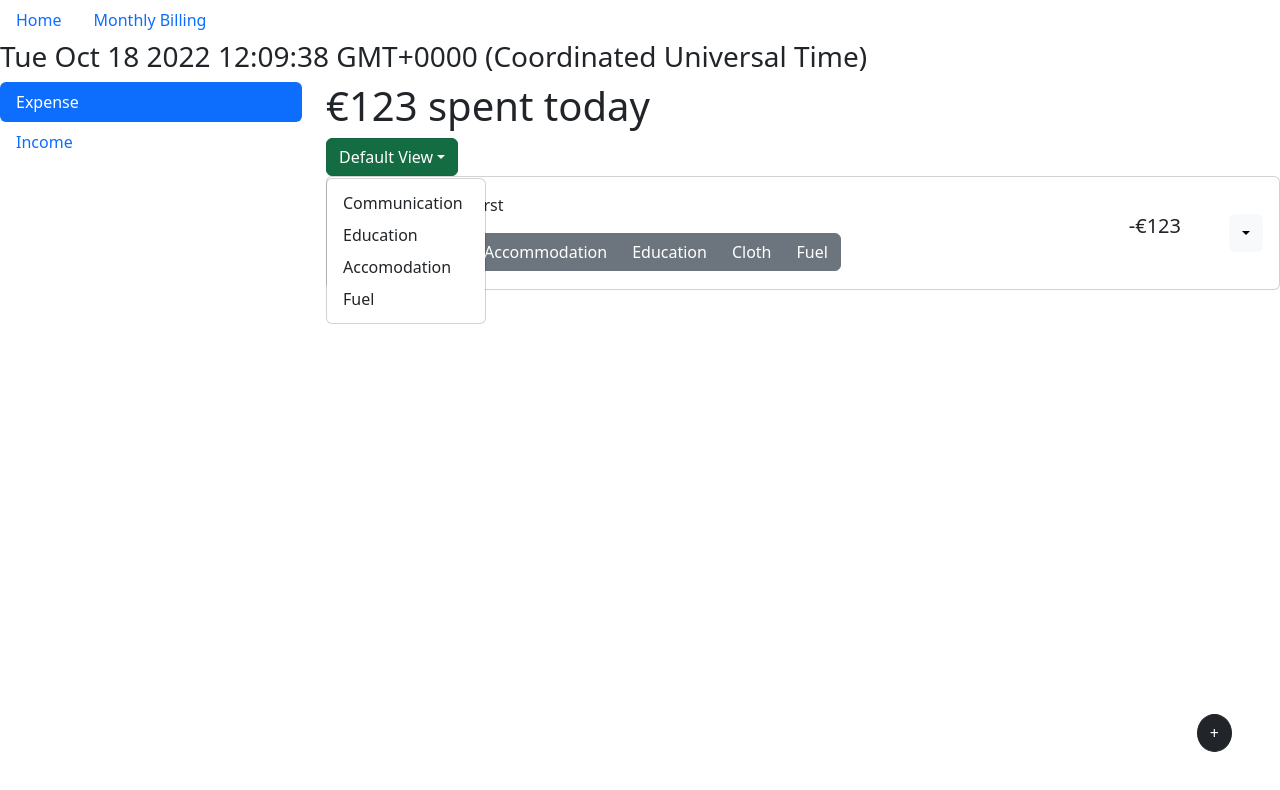
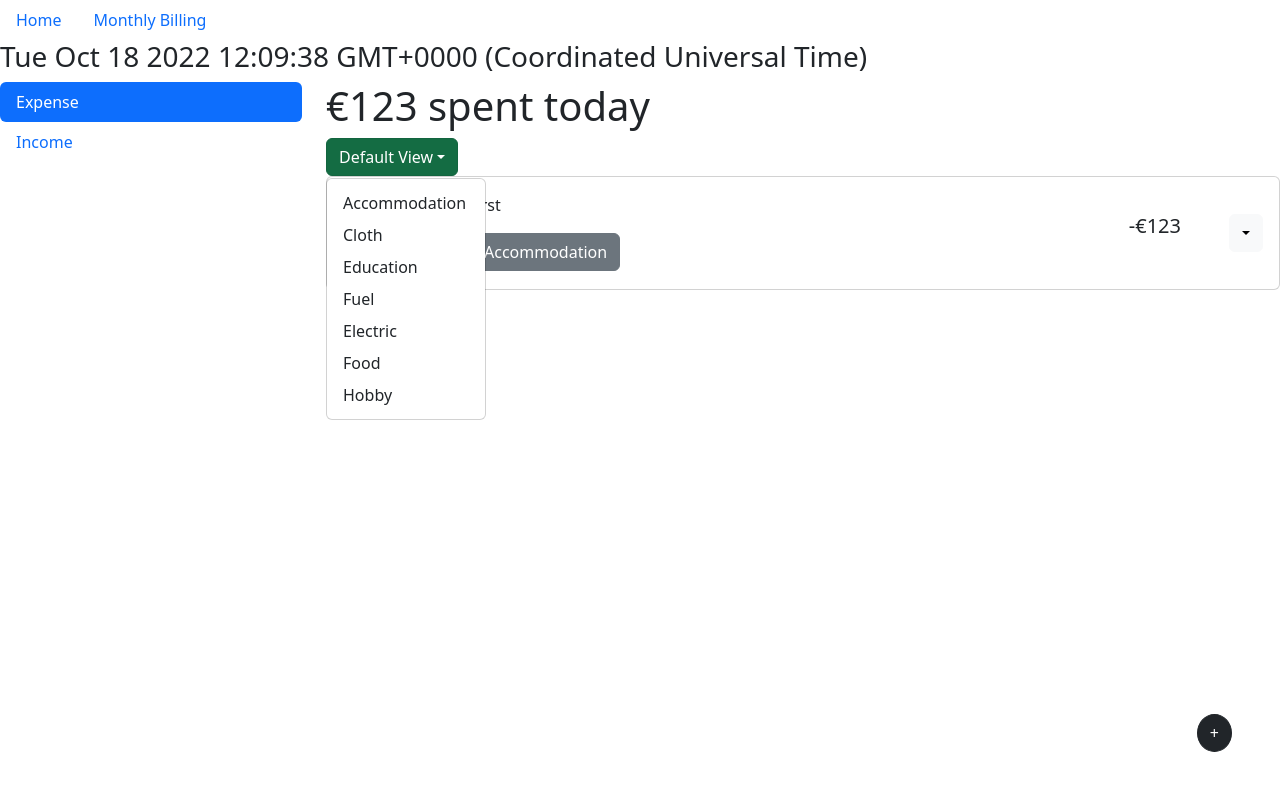
Before and after one commit to LinhLe2307/Expense_Tracking_App_Typescript_React, a React (Create React App) app: page / in a window 1280 px wide. Both pictures are taken after a click on the button "Default View". Shown: the top 790 px of the page. Built offline with nearby package versions, Linux system fonts and the light colour scheme; data requests are answered from the project's data file.

Commit message:
Added axios.put for categories

```diff
--- a/db.json
+++ b/db.json
@@ -1,16 +1,13 @@
 {
   "notes": [
     {
-      "title": "First",
+      "title": "first",
       "price": "123",
-      "description": "first one",
+      "description": "",
       "categories": [
-        "Accommodation",
-        "Education",
-        "Cloth",
-        "Fuel"
+        "Accommodation"
       ],
-      "color": "#db3939",
+      "color": "#d87d7d",
       "id": 1
     }
   ],
@@ -34,27 +31,52 @@
   "categories": [
     {
       "categoryTitle": "Accommodation",
-      "categoryDescription": "This is when we do sth",
-      "categoryColor": "#c87474",
+      "categoryDescription": "This is 1st",
+      "categoryColor": "#be3c3c",
+      "categoryTransactions": 0,
       "id": 1
     },
     {
-      "categoryTitle": "Education",
-      "categoryDescription": "This is for education",
-      "categoryColor": "#e16b6b",
+      "categoryTitle": "Cloth",
+      "categoryDescription": "3rd",
+      "categoryColor": "#9c5454",
+      "categoryTransactions": 0,
       "id": 2
     },
     {
-      "categoryTitle": "Cloth",
-      "categoryDescription": "This is for clothing",
-      "categoryColor": "#8cc0bc",
+      "categoryTitle": "Education",
+      "categoryDescription": "2nd",
+      "categoryColor": "#f06666",
+      "categoryTransactions": 0,
       "id": 3
     },
     {
       "categoryTitle": "Fuel",
-      "categoryDescription": "This is for fuel",
-      "categoryColor": "#dfc93a",
+      "categoryDescription": "4",
+      "categoryColor": "#a2493f",
+      "categoryTransactions": 0,
       "id": 4
+    },
+    {
+      "categoryTitle": "Electric",
+      "categoryDescription": "5",
+      "categoryColor": "#d86f6f",
+      "categoryTransactions": 0,
+      "id": 5
+    },
+    {
+      "categoryTitle": "Food",
+      "categoryDescription": "6",
+      "categoryColor": "#d35a5a",
+      "categoryTransactions": 0,
+      "id": 6
+    },
+    {
+      "categoryTitle": "Hobby",
+      "categoryDescription": "7",
+      "categoryColor": "#d36464",
+      "categoryTransactions": 0,
+      "id": 7
     }
   ]
 }
--- a/src/components/Card/ExpenseForm.tsx
+++ b/src/components/Card/ExpenseForm.tsx
@@ -10,7 +10,7 @@ import {CategoriesModel} from "../../models/reduxModels";
 import Row from 'react-bootstrap/Row';
 import InputGroup from 'react-bootstrap/InputGroup'
 import CloseButton from 'react-bootstrap/CloseButton';
-import { initializeCategories } from '../../features/categories/categoriesSlice';
+import { initializeCategories, addNewTransaction } from '../../features/categories/categoriesSlice';
 
 interface MyProps {
   typeForm: string,
@@ -38,8 +38,11 @@ function ExpenseForm ({typeForm, handleClose, show }: MyProps){
     }
 
     const handleSelectedCategories = (category: CategoriesModel) => {
-      if(selectedCategories.indexOf(category.categoryTitle) === -1) {
+      const inputCategory = category.categoryTitle;
+      if(selectedCategories.indexOf(inputCategory) === -1) {
         setSelectedCategories(prev => prev.concat(category.categoryTitle))
+
+        dispatch(addNewTransaction(inputCategory))
       }
     }
 
@@ -59,7 +62,7 @@ function ExpenseForm ({typeForm, handleClose, show }: MyProps){
         } else {
           dispatch(editExpense(inputExpense))
         }
-        window.location.reload()
+        // window.location.reload()
     }
 
     useEffect(()=>{
--- a/src/components/HomePage/Expense.tsx
+++ b/src/components/HomePage/Expense.tsx
@@ -14,6 +14,8 @@ const Expense = () => {
 
     const openEditExpense = useAppSelector((state) => state.expense.openEditExpense);
     const expenseLists = useAppSelector((state) => state.expense.expenseLists);
+
+    const categoriesList = useAppSelector(state => state.categories.categoriesList)
 
     return (
     <>
@@ -41,13 +43,13 @@ const Expense = () => {
             </Dropdown.Toggle>
 
             <Dropdown.Menu>
-                {["Communication", "Education", "Accomodation", "Fuel"]
+                {categoriesList
                     .map(item => (
                         <Dropdown.Item
-                            eventKey={item}
-                            key={item}
+                            eventKey={item.categoryTitle}
+                            key={item.categoryTitle}
                         >
-                            {item}
+                            {item.categoryTitle}
                         </Dropdown.Item>
                 ))}
             </Dropdown.Menu>
--- a/src/components/MonthlyBilling/MonthlyForm.tsx
+++ b/src/components/MonthlyBilling/MonthlyForm.tsx
@@ -35,7 +35,7 @@ function MonthlyForm ({handleClose, show }: MyProps){
     const submitHandler = (e: React.FormEvent<HTMLFormElement>):void => {
         e.preventDefault();
         dispatch(addNewCategory(inputCategory))
-        window.location.reload()
+        // window.location.reload()
     }
 
   return (
--- a/src/features/categories/categoriesSlice.ts
+++ b/src/features/categories/categoriesSlice.ts
@@ -15,10 +15,22 @@ export const categoriesSlice = createSlice({
         getCategoriesList:(state, action:PayloadAction<CategoriesModel[]>) =>{
             state.categoriesList = action.payload
         },
-        addNewCategory: (state, action) => {
-            state.categoriesList = state.categoriesList.concat(action.payload)
+        addNewCategory: (state, action:PayloadAction<CategoriesModel>) => {
+            const newCategory = {...action.payload, categoryTransactions: 0};
 
-            categoriesServices.postAll(action.payload)
+            state.categoriesList = state.categoriesList.concat(newCategory)
+
+            categoriesServices.postAll(newCategory)
+        },
+
+        addNewTransaction: (state, action:PayloadAction<string>):void => {
+            const inputCategory = action.payload;
+            const findIndex = state.categoriesList.find(categoryItem => categoryItem.categoryTitle.indexOf(inputCategory) !== -1);
+            if(findIndex !== undefined) {
+                let transactions = JSON.parse(JSON.stringify(findIndex));
+                transactions.categoryTransactions++;
+                categoriesServices.putAxios(transactions.id, transactions);
+            }
         }
     }
 });
@@ -30,5 +42,5 @@ export const initializeCategories = () => {
     }
 }
 
-export const {getCategoriesList, addNewCategory} = categoriesSlice.actions;
+export const {getCategoriesList, addNewCategory, addNewTransaction} = categoriesSlice.actions;
 export default categoriesSlice.reducer;
--- a/src/models/reduxModels.ts
+++ b/src/models/reduxModels.ts
@@ -32,6 +32,7 @@ export interface CategoriesModel {
     categoryTitle: string,
     categoryDescription: string,
     categoryColor: string,
+    categoryTransactions?: number,
     id ?: number
 }
 export interface CategoriesModelArray {
--- a/src/services/categoriesAPI.ts
+++ b/src/services/categoriesAPI.ts
@@ -12,7 +12,7 @@ const postAll = (inputCategory:CategoriesModel) => {
     .catch(err => console.log(err))
 }
 
-const putExpense = (id:number, editCategory:CategoriesModel) => {
+const putAxios = (id:number, editCategory:CategoriesModel) => {
     axios.put(`http://localhost:3010/categories/${id}`, editCategory)
     .then(res => console.log(res))
     .catch(err => console.log(err))
@@ -25,4 +25,4 @@ const deleteAxios = (id:number) => {
     .catch(err => console.log(err))
 }
 
-export default {getAll, postAll, putExpense, deleteAxios}
+export default {getAll, postAll, putAxios, deleteAxios}
```
